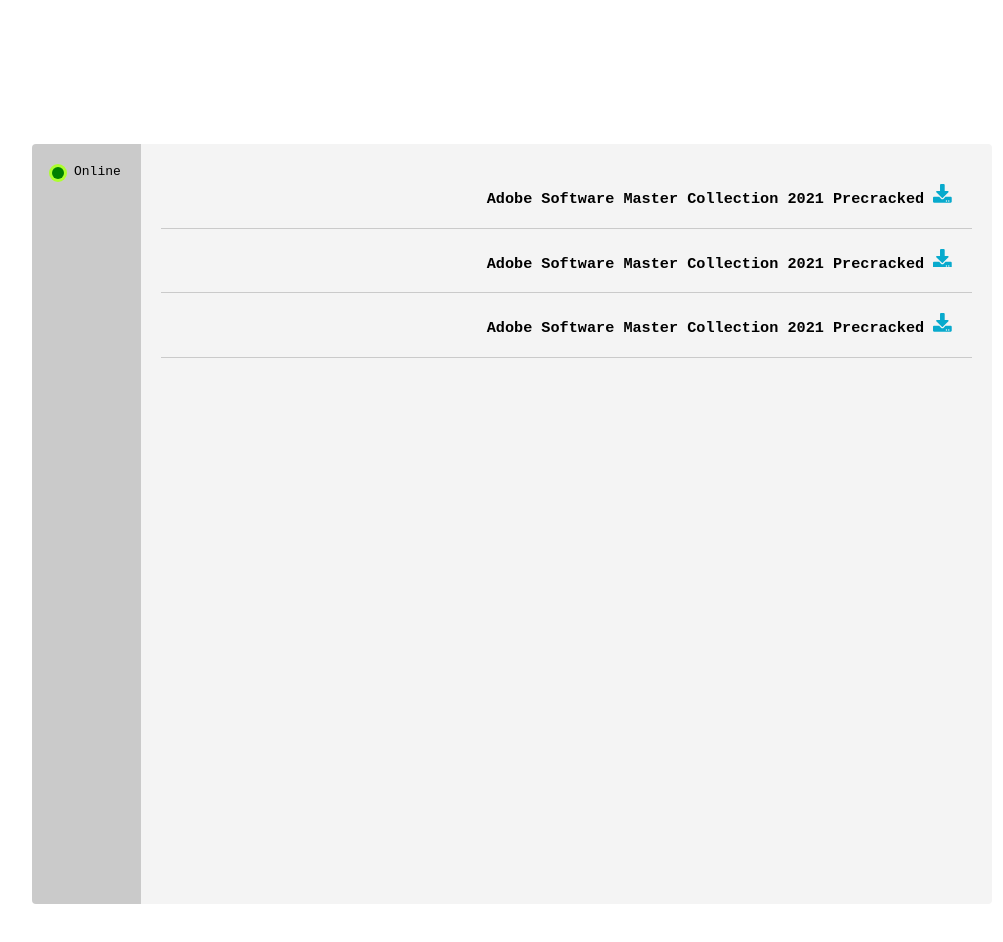
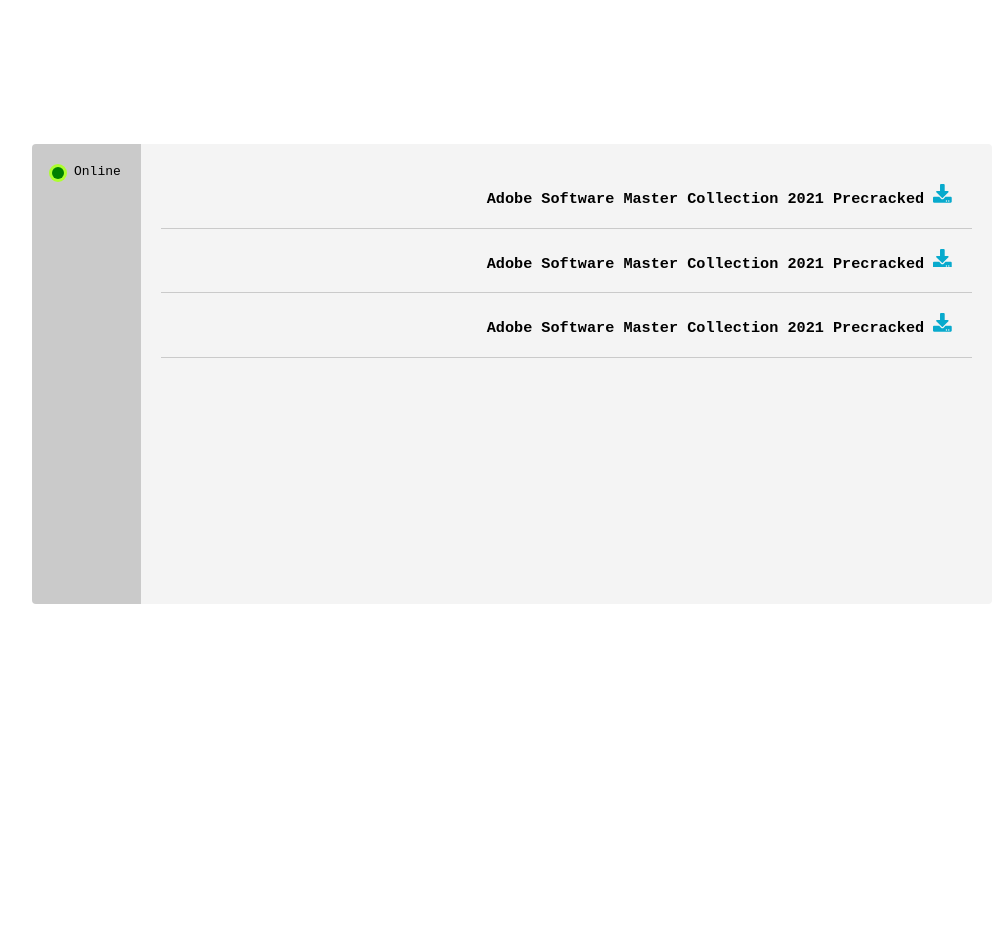
Before and after one commit to MDBossss/sikknuts, a React (Create React App) app: page / in a window 1280 px wide. Shown: the part 1800-2742 px from the top of the page, without its empty margins (128-1131 px from the left). After the commit the page ends 2474 px from the top, so only its background shows below. Built offline with nearby package versions, Linux system fonts and the light colour scheme.

Commit message:
Update index.css

```diff
--- a/src/index.css
+++ b/src/index.css
@@ -126,7 +126,7 @@
   max-width:1000px;
   display:flex;
   margin:auto;
-  height:100vh;
+  min-height:500px;
   margin-bottom:50px;
   border-radius: 4px;
   padding:20px;
```
